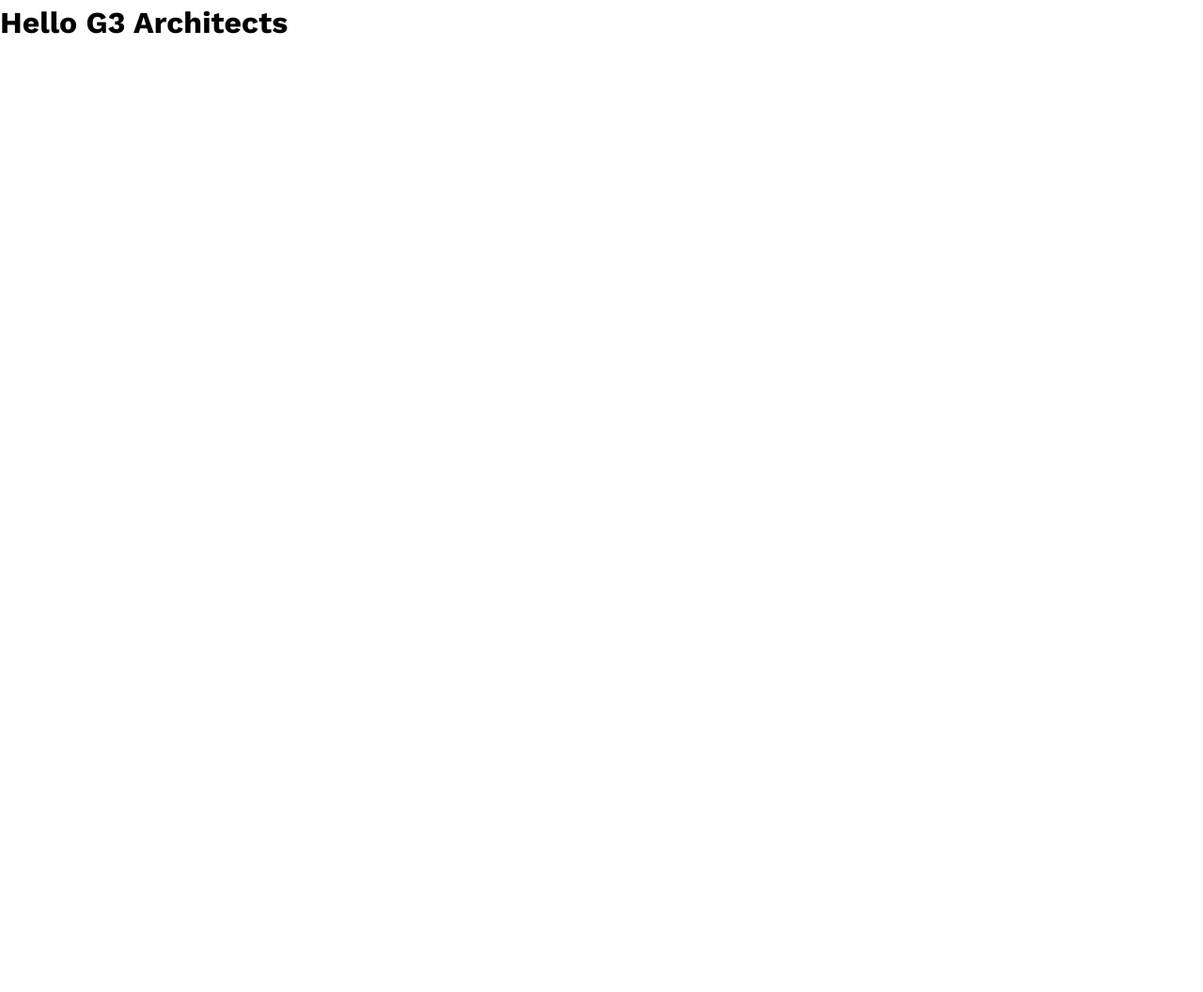
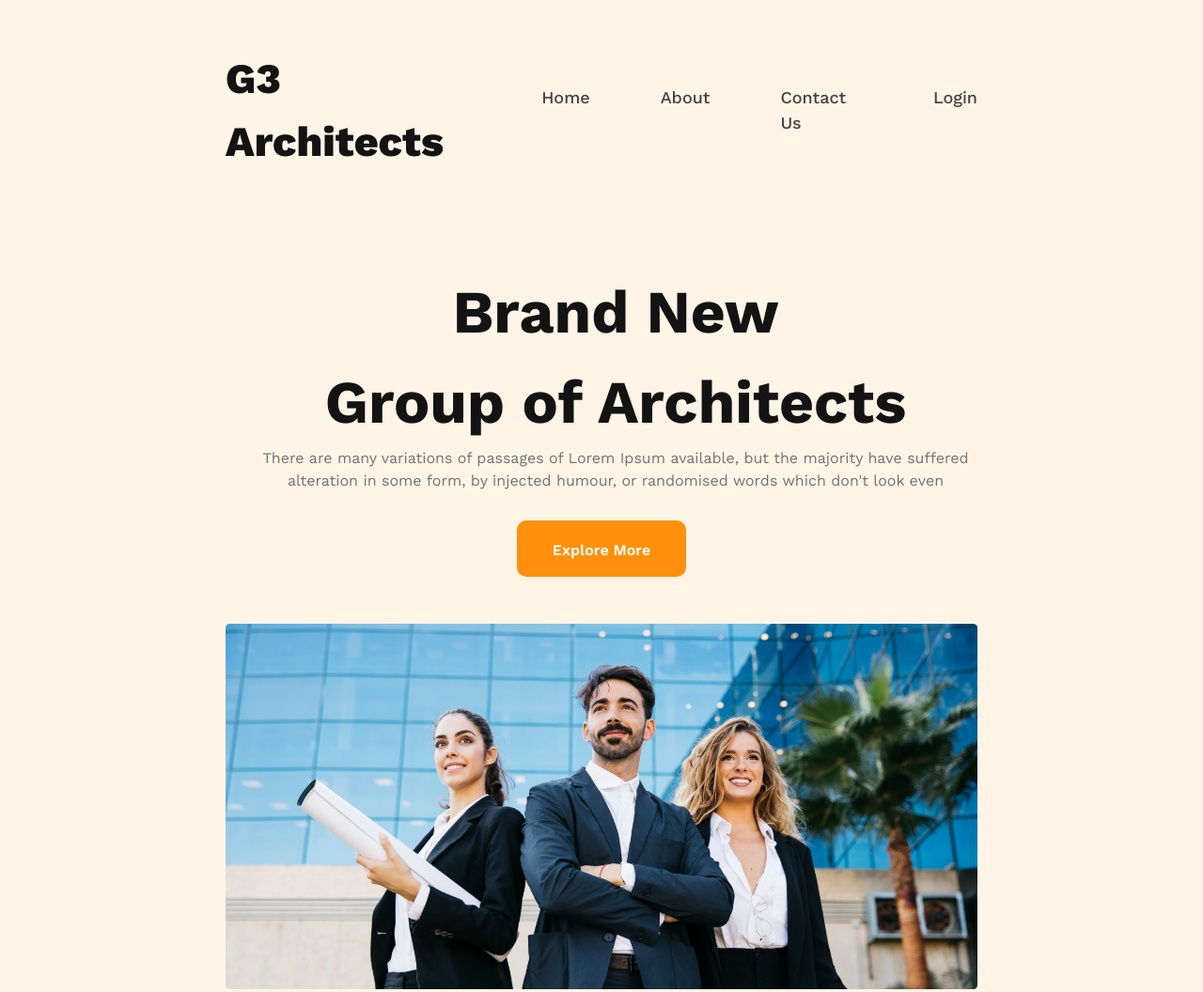
Before and after one commit to saddamcrr7/g3-architects, a plain HTML site: page index.html in a window 1280 px wide. Shown: the whole page at 94% size. Before the commit the page ends 800 px from the top, so only its background shows below. Drawn offline with nearby package versions, Linux system fonts and the light colour scheme.

Commit message:
Header style and Markup

```diff
--- a/css/style.css
+++ b/css/style.css
@@ -16,5 +16,79 @@
     --dark-2: #424242;
     --dark-3: #727272;
     --btn-bg: #FF900E;
+    --white: #ffffff;
     --footer-bg: #FFF4E7;
 }
+
+body{
+  color: var(--dark-3);
+  font-size: 1rem;
+}
+
+/* Common Style */
+
+.btn-primary{
+  font-weight: 600;
+  background-color: var(--btn-bg);
+  color: var(--white);
+  width: 180px;
+  height: 60px;
+  padding: 20px 25px;
+  border: none;
+  border-radius: 10px;
+}
+
+/* Header Style */
+
+.header{
+  background-color: rgba(255, 144, 14, 0.1);
+  width: 100%;
+  padding: 50px 240px;
+}
+.header-top{
+  display: flex;
+  justify-content: space-between;
+  align-items: center;
+}
+.header h2 a{
+  color: var(--dark-1);
+  text-decoration: none;
+  font-size: 2.8rem;
+  font-weight: 800;
+}
+.header-nav ul{
+  display: flex;
+  list-style-type: none;
+}
+.header-nav li{
+  padding-right: 75px;
+}
+.header-nav li:last-child{
+  padding-right: 0;
+}
+.header-nav a{
+  color: var(--dark-2);
+  font-weight: 500;
+  font-size: 1.125rem;
+  text-decoration: none;
+}
+
+.header-nav a:hover{
+  text-decoration: underline;
+  color: var(--dark-1);
+}
+.header-content{
+  text-align: center;
+}
+.header-title{
+  color: var(--dark-1);
+  font-size: 4rem;
+}
+.header-center-content{
+  padding: 100px 0px 30px;
+  width: 830px;
+  margin: 0 auto;
+}
+.hero-img{
+  margin-top: 50px;
+}
--- a/index.html
+++ b/index.html
@@ -9,7 +9,25 @@
 </head>
 <body class="work-sans-font">
     <header class="header">
-        <h1>Hello G3 Architects</h1>
+       <div class="header-top">
+            <h2><a href="index.html">G3 Architects</a></h2>
+            <nav class="header-nav">
+                <ul>
+                    <li><a href="index.html">Home</a></li>
+                    <li><a href="#">About</a></li>
+                    <li><a href="#">Contact Us</a></li>
+                    <li><a href="#">Login</a></li>
+                </ul>
+            </nav>
+       </div>
+       <div class="header-content">
+           <div class="header-center-content">
+                <h1 class="header-title">Brand New<br>Group of Architects</h1>
+                <p class="header-descripton">There are many variations of passages of Lorem Ipsum available, but the majority have suffered alteration in some form, by injected humour, or randomised words which don't look even</p>
+           </div>
+            <button class="btn-primary">Explore More</button>
+            <img src="images/hero-bg.png" alt="Hero Image" class="hero-img">
+        </div>
     </header>
 </body>
 </html>
```
